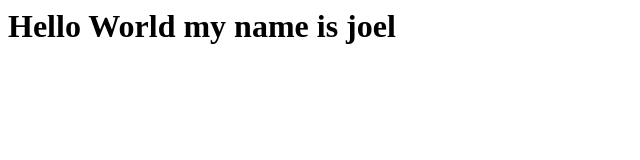
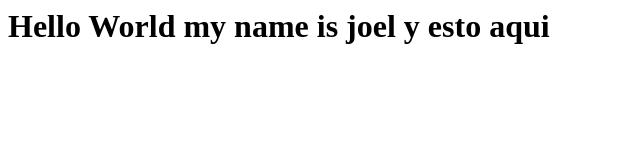
Before and after one commit to JoelSRgz/Presentation_with_githubpages, a plain HTML site: page index.html in a window 1280 px wide. Shown: the whole page, without its empty margins (0-640 px from the left). Drawn offline with Linux system fonts and the light colour scheme.

Commit message:
cambio html 2

```diff
--- a/index.html
+++ b/index.html
@@ -1 +1 @@
-<h1>Hello World my name is joel</h1>
+<h1>Hello World my name is joel y esto aqui</h1>
```
